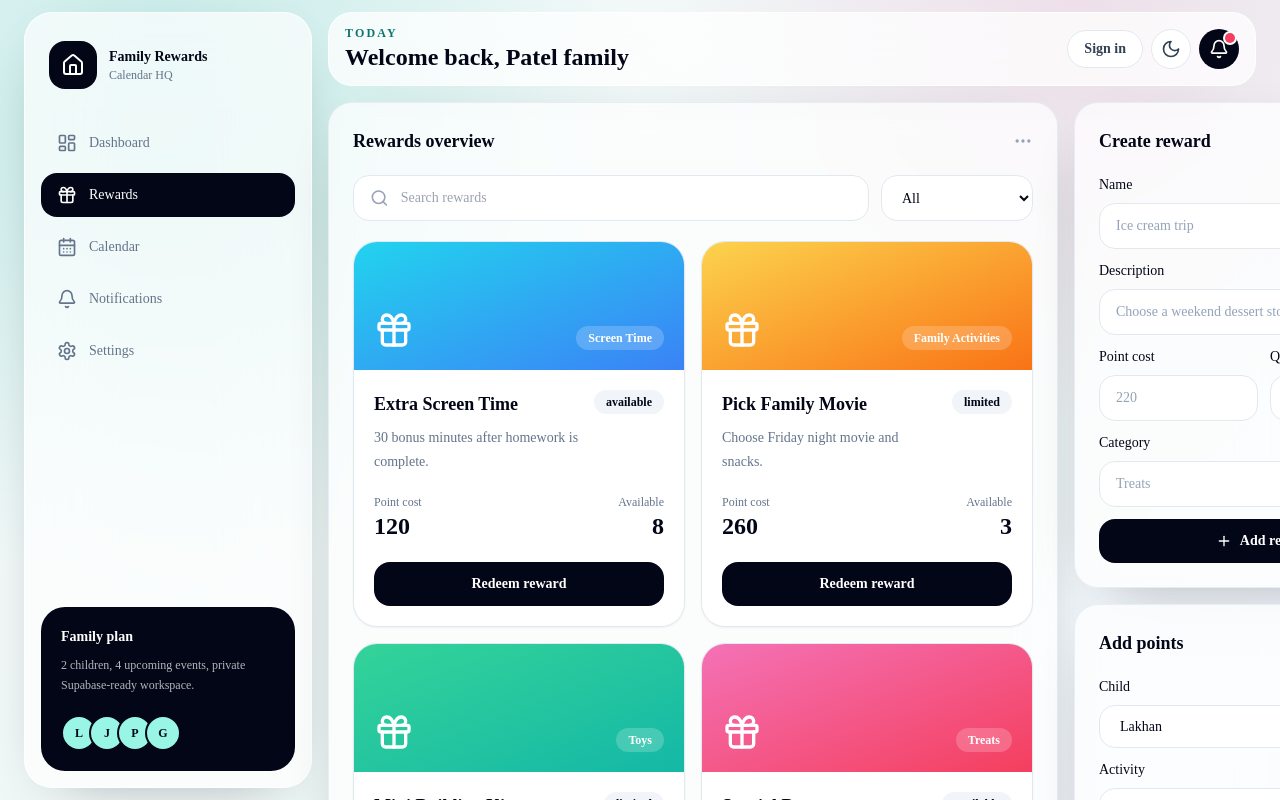
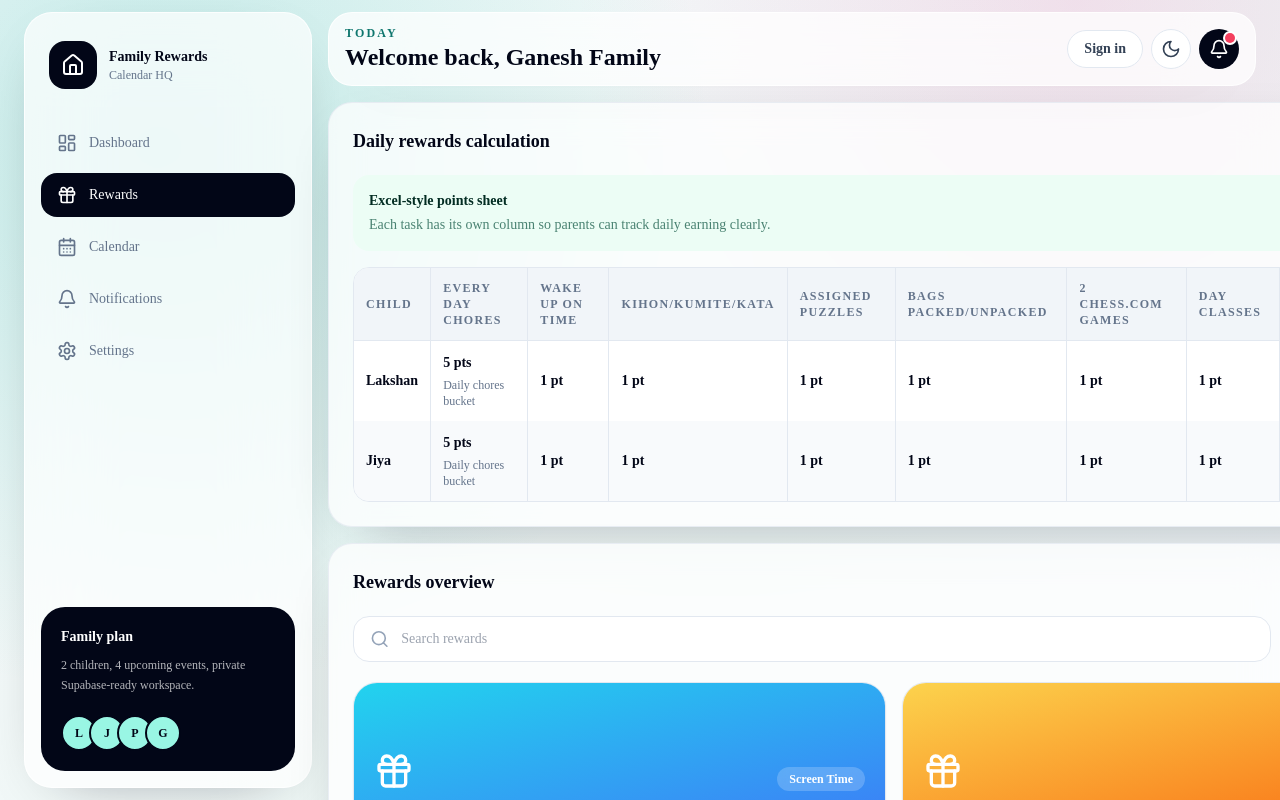
Before and after one commit to saramanson/Smarthub, a Next.js app: page / in a window 1280 px wide. Both pictures are taken after a click on the button "Rewards". Shown: the top 800 px of the page. Built offline with nearby package versions, Linux system fonts and the light colour scheme.

Commit message:
Update Site source

```diff
--- a/src/app/page.tsx
+++ b/src/app/page.tsx
@@ -98,7 +98,7 @@ const queryClient = new QueryClient();
 const seedChildren: Child[] = [
   {
     id: "lakhan",
-    name: "Lakhan",
+    name: "Lakshan",
     role: "Child",
     points: 730,
     weekly: 165,
@@ -181,7 +181,7 @@ const seedEvents: FamilyEvent[] = [
     end: "4:45 PM",
     location: "Lincoln Elementary",
     category: "School",
-    assigned: ["Lakhan", "Parent"],
+    assigned: ["Lakshan", "Parent"],
     color: "bg-sky-500",
     reminder: "1 hour"
   },
@@ -207,36 +207,63 @@ const seedEvents: FamilyEvent[] = [
     end: "11:15 AM",
     location: "Smile Studio",
     category: "Appointments",
-    assigned: ["Lakhan", "Jiya"],
+    assigned: ["Lakshan", "Jiya"],
     color: "bg-violet-500",
     reminder: "1 day"
   },
   {
     id: "game-night",
     title: "Board Game Night",
-    description: "Lakhan chooses the first game, Jiya chooses dessert.",
+    description: "Lakshan chooses the first game, Jiya chooses dessert.",
     date: isoDay(6, 19, 0),
     start: "7:00 PM",
     end: "8:30 PM",
     location: "Home",
     category: "Family",
-    assigned: ["Lakhan", "Jiya", "Parent"],
+    assigned: ["Lakshan", "Jiya", "Parent"],
     color: "bg-amber-500",
     reminder: "1 hour"
   }
 ];
 
 const seedTransactions: Transaction[] = [
-  { id: "t1", date: isoDay(-1), child: "Lakhan", activity: "Reading", earned: 40, redeemed: 0, balance: 730, notes: "Finished two chapters" },
+  { id: "t1", date: isoDay(-1), child: "Lakshan", activity: "Reading", earned: 40, redeemed: 0, balance: 730, notes: "Finished two chapters" },
   { id: "t2", date: isoDay(-1), child: "Jiya", activity: "Good Behavior", earned: 35, redeemed: 0, balance: 420, notes: "Helped with dinner" },
-  { id: "t3", date: isoDay(-3), child: "Lakhan", activity: "Reward Redemption", earned: 0, redeemed: 120, balance: 690, notes: "Extra Screen Time" },
+  { id: "t3", date: isoDay(-3), child: "Lakshan", activity: "Reward Redemption", earned: 0, redeemed: 120, balance: 690, notes: "Extra Screen Time" },
   { id: "t4", date: isoDay(-4), child: "Jiya", activity: "Homework", earned: 55, redeemed: 0, balance: 385, notes: "Math packet complete" }
 ];
 
 const seedNotifications: Notice[] = [
-  { id: "n1", message: "Points added", detail: "Lakhan earned 40 points for reading.", read: false, createdAt: isoDay(-1, 18, 20) },
+  { id: "n1", message: "Points added", detail: "Lakshan earned 40 points for reading.", read: false, createdAt: isoDay(-1, 18, 20) },
   { id: "n2", message: "Event reminder", detail: "Parent Teacher Conference is tomorrow.", read: false, createdAt: isoDay(0, 8, 0) },
   { id: "n3", message: "Reward redeemed", detail: "Extra Screen Time was redeemed this week.", read: true, createdAt: isoDay(-3, 17, 30) }
+];
+
+const rewardCalculationRows = [
+  {
+    child: "Lakshan",
+    chores: 5,
+    wake: 1,
+    martialArts: 1,
+    puzzles: 1,
+    bags: 1,
+    chess: 1,
+    classes: 1,
+    homeDuty: "Vacuum home",
+    homeDutyPoints: 1
+  },
+  {
+    child: "Jiya",
+    chores: 5,
+    wake: 1,
+    martialArts: 1,
+    puzzles: 1,
+    bags: 1,
+    chess: 1,
+    classes: 1,
+    homeDuty: "Wash dishes",
+    homeDutyPoints: 1
+  }
 ];
 
 function App() {
@@ -359,7 +386,7 @@ function App() {
       end: timeToLabel(String(formData.get("event-end") || "10:00")),
       location: String(formData.get("event-location") || "Home"),
       category: String(formData.get("event-category") || "Family"),
-      assigned: String(formData.get("event-assigned") || "Lakhan,Jiya").split(",").map((item) => item.trim()).filter(Boolean),
+      assigned: String(formData.get("event-assigned") || "Lakshan,Jiya").split(",").map((item) => item.trim()).filter(Boolean),
       color: String(formData.get("event-color") || "bg-teal-500"),
       reminder: String(formData.get("event-reminder") || "1 hour")
     };
@@ -424,7 +451,7 @@ function App() {
           <header className="sticky top-3 z-30 mb-4 flex items-center justify-between rounded-[1.5rem] border border-white/80 bg-white/75 px-4 py-3 shadow-panel backdrop-blur-2xl dark:border-white/10 dark:bg-slate-950/60">
             <div className="min-w-0">
               <p className="text-xs font-semibold uppercase tracking-[0.18em] text-teal-700 dark:text-teal-200">Today</p>
-              <h1 className="truncate text-lg font-semibold sm:text-2xl">Welcome back, Patel family</h1>
+              <h1 className="truncate text-lg font-semibold sm:text-2xl">Welcome back, Ganesh Family</h1>
             </div>
             <div className="flex items-center gap-2">
               <Link href="/sign-in" className="hidden rounded-full border border-slate-200 bg-white px-4 py-2 text-sm font-semibold text-slate-700 transition hover:bg-slate-50 dark:border-white/10 dark:bg-white/5 dark:text-white sm:inline-flex">
@@ -789,6 +816,7 @@ function Rewards({
   return (
     <div className="grid gap-4 xl:grid-cols-[1fr_380px]">
       <section className="space-y-4">
+        <RewardCalculationTable />
         <Panel title="Rewards overview">
           <div className="flex flex-col gap-3 sm:flex-row">
             <label className="flex flex-1 items-center gap-3 rounded-2xl border border-slate-200 bg-white px-4 py-3 dark:border-white/10 dark:bg-white/5">
@@ -924,6 +952,80 @@ function Rewards({
   );
 }
 
+function RewardCalculationTable() {
+  const columns = [
+    "Child",
+    "Every day chores",
+    "Wake up on time",
+    "Kihon/Kumite/Kata",
+    "Assigned puzzles",
+    "Bags packed/unpacked",
+    "2 Chess.com games",
+    "Day classes",
+    "Home duty",
+    "Daily total"
+  ];
+
+  return (
+    <Panel title="Daily rewards calculation">
+      <div className="mb-4 flex flex-col justify-between gap-3 rounded-2xl bg-emerald-50 p-4 text-sm text-emerald-950 dark:bg-emerald-300/10 dark:text-emerald-100 md:flex-row md:items-center">
+        <div>
+          <p className="font-semibold">Excel-style points sheet</p>
+          <p className="mt-1 text-emerald-900/70 dark:text-emerald-100/70">Each task has its own column so parents can track daily earning clearly.</p>
+        </div>
+        <span className="rounded-full bg-white px-3 py-1 text-xs font-bold text-emerald-700 dark:bg-emerald-300 dark:text-slate-950">
+          Max 12 pts/day
+        </span>
+      </div>
+      <div className="overflow-x-auto rounded-2xl border border-slate-200 bg-white dark:border-white/10 dark:bg-white/5">
+        <table className="w-full min-w-[1080px] border-collapse text-left text-sm">
+          <thead>
+            <tr className="bg-slate-100 text-xs uppercase tracking-[0.11em] text-slate-500 dark:bg-white/10 dark:text-slate-300">
+              {columns.map((column) => (
+                <th key={column} className="border-b border-r border-slate-200 px-3 py-3 last:border-r-0 dark:border-white/10">
+                  {column}
+                </th>
+              ))}
+            </tr>
+          </thead>
+          <tbody>
+            {rewardCalculationRows.map((row) => {
+              const total = row.chores + row.wake + row.martialArts + row.puzzles + row.bags + row.chess + row.classes + row.homeDutyPoints;
+              return (
+                <tr key={row.child} className="odd:bg-white even:bg-slate-50 dark:odd:bg-transparent dark:even:bg-white/5">
+                  <td className="border-r border-slate-200 px-3 py-3 font-semibold dark:border-white/10">{row.child}</td>
+                  <PointsCell value={row.chores} detail="Daily chores bucket" />
+                  <PointsCell value={row.wake} />
+                  <PointsCell value={row.martialArts} />
+                  <PointsCell value={row.puzzles} />
+                  <PointsCell value={row.bags} />
+                  <PointsCell value={row.chess} />
+                  <PointsCell value={row.classes} />
+                  <PointsCell value={row.homeDutyPoints} detail={row.homeDuty} />
+                  <td className="px-3 py-3">
+                    <span className="rounded-full bg-slate-950 px-3 py-1 text-xs font-bold text-white dark:bg-teal-300 dark:text-slate-950">{total} pts</span>
+                  </td>
+                </tr>
+              );
+            })}
+          </tbody>
+        </table>
+      </div>
+    </Panel>
+  );
+}
+
+function PointsCell({ value, detail }: { value: number; detail?: string }) {
+  return (
+    <td className="border-r border-slate-200 px-3 py-3 dark:border-white/10">
+      <div className="flex flex-col gap-1">
+        <span className="font-semibold">{value} pt{value === 1 ? "" : "s"}</span>
+        {detail && <span className="text-xs text-slate-500 dark:text-slate-400">{detail}</span>}
+      </div>
+    </td>
+  );
+}
+
 function Calendar({
   events,
   view,
@@ -1025,7 +1127,7 @@ function Calendar({
               <Input name="event-end" label="End" type="time" />
             </div>
             <Input name="event-location" label="Location" placeholder="Community center" />
-            <Input name="event-assigned" label="Assigned members" placeholder="Lakhan, Jiya" />
+            <Input name="event-assigned" label="Assigned members" placeholder="Lakshan, Jiya" />
             <div className="grid grid-cols-2 gap-3">
               <Input name="event-category" label="Category" placeholder="School" />
               <label className="block text-sm font-medium">
@@ -1101,7 +1203,7 @@ function SettingsPanel({ theme, setTheme }: { theme: "light" | "dark"; setTheme:
     <div className="grid gap-4 xl:grid-cols-2">
       <Panel title="Family settings">
         <div className="space-y-4">
-          <Input label="Family name" name="family-name" placeholder="Patel Family" />
+          <Input label="Family name" name="family-name" placeholder="Ganesh Family" />
           <Input label="Invite member email" name="invite" placeholder="guardian@example.com" />
           <button className="inline-flex items-center gap-2 rounded-2xl bg-slate-950 px-4 py-3 text-sm font-semibold text-white dark:bg-teal-300 dark:text-slate-950">
             <Mail className="h-4 w-4" />
--- a/src/components/auth-card.tsx
+++ b/src/components/auth-card.tsx
@@ -102,7 +102,7 @@ export function AuthCard({ mode }: { mode: AuthMode }) {
                     <span className="text-sm font-medium">Family name</span>
                     <div className="mt-2 flex items-center gap-3 rounded-2xl border border-slate-200 bg-white px-4 py-3 dark:border-white/10 dark:bg-white/5">
                       <UserPlus className="h-5 w-5 text-slate-400" />
-                      <input className="w-full bg-transparent text-sm outline-none" placeholder="The Patel Family" />
+                      <input className="w-full bg-transparent text-sm outline-none" placeholder="The Ganesh Family" />
                     </div>
                   </label>
                 )}
```
